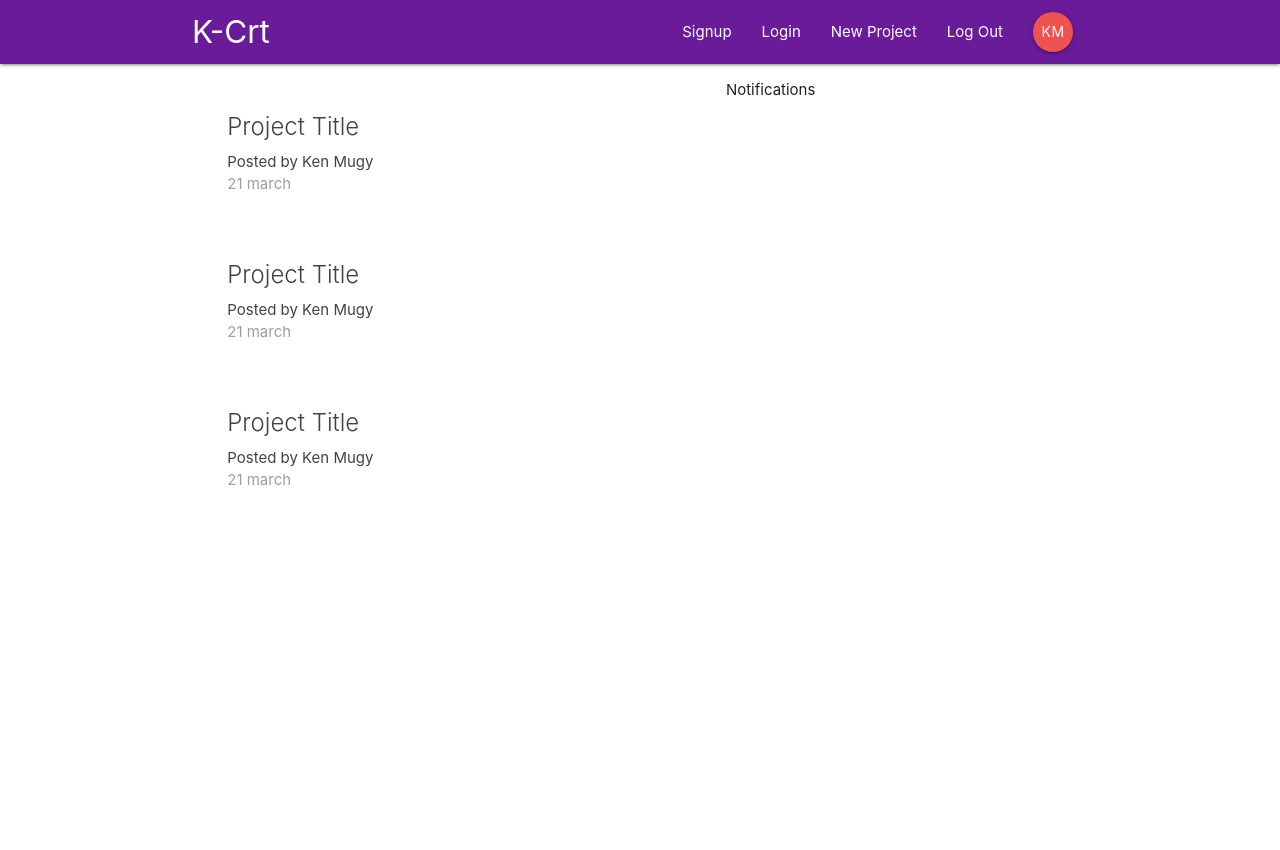
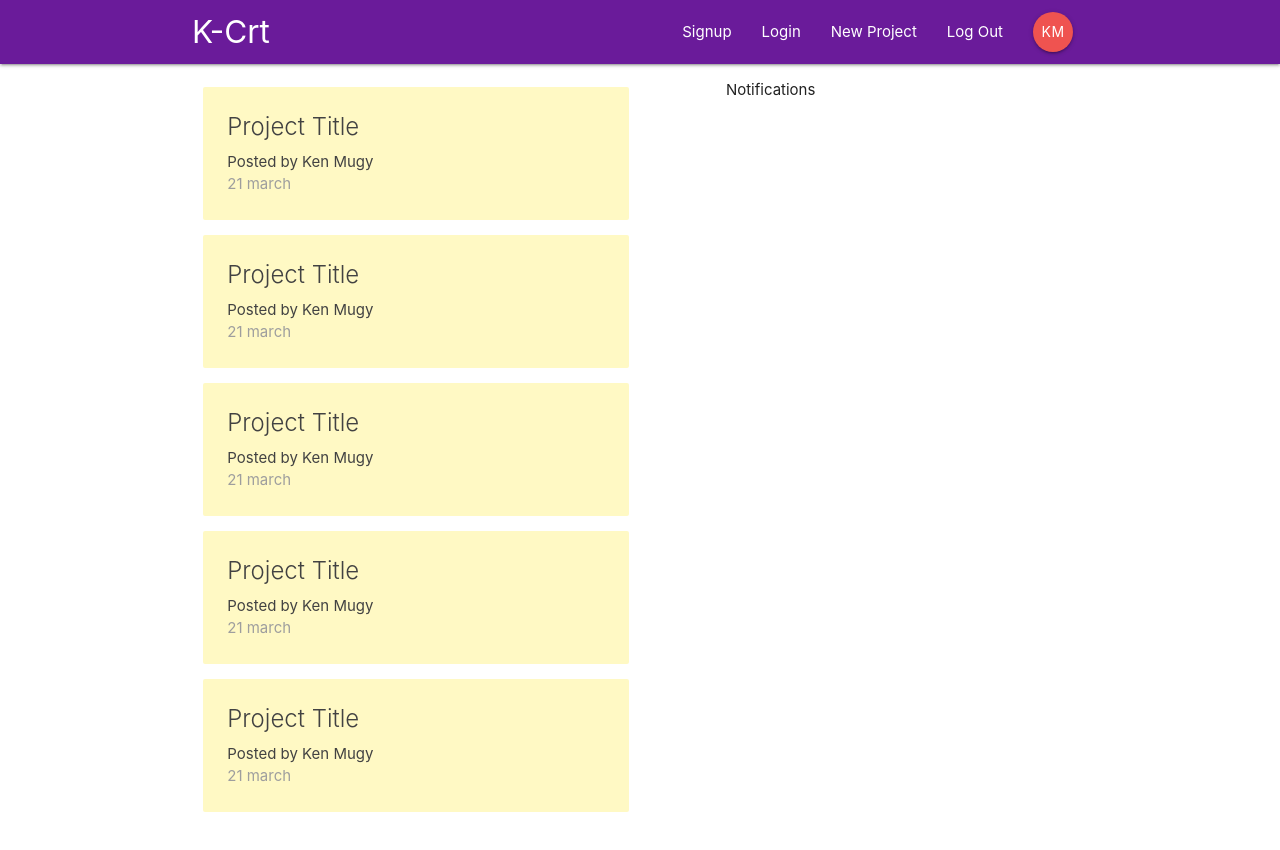
Before and after one commit to kenmugy/react-redux-firebase--, a React (Create React App) app: page / in a window 1280 px wide. Shown: the top 850 px of the page. Before the commit the page ends 800 px from the top, so only its background shows below. Built offline with nearby package versions, Linux system fonts and the light colour scheme.

Commit message:
added project summary functionality

```diff
--- a/src/components/projects/ProjectList.js
+++ b/src/components/projects/ProjectList.js
@@ -1,31 +1,14 @@
 import React from 'react';
+import ProjectSummary from './ProjectSummary';
 
 const ProjectList = () => {
   return (
     <div className='project-list section'>
-      <div className='card z-depth-0 project-summary'>
-        <div className='card-content grey-text text-darken-3'>
-          <span className='card-title'>Project Title</span>
-          <p>Posted by Ken Mugy</p>
-          <p className='grey-text'>21 march</p>
-        </div>
-      </div>
-
-      <div className='card z-depth-0 project-summary'>
-        <div className='card-content grey-text text-darken-3'>
-          <span className='card-title'>Project Title</span>
-          <p>Posted by Ken Mugy</p>
-          <p className='grey-text'>21 march</p>
-        </div>
-      </div>
-
-      <div className='card z-depth-0 project-summary'>
-        <div className='card-content grey-text text-darken-3'>
-          <span className='card-title'>Project Title</span>
-          <p>Posted by Ken Mugy</p>
-          <p className='grey-text'>21 march</p>
-        </div>
-      </div>
+      <ProjectSummary />
+      <ProjectSummary />
+      <ProjectSummary />
+      <ProjectSummary />
+      <ProjectSummary />
     </div>
   );
 };
--- a/src/components/projects/ProjectSummary.js
+++ b/src/components/projects/ProjectSummary.js
@@ -0,0 +1,17 @@
+import React from 'react';
+
+const ProjectSummary = () => {
+  return (
+    <div>
+      <div className='card z-depth-0 project-summary yellow lighten-4'>
+        <div className='card-content grey-text text-darken-3'>
+          <span className='card-title'>Project Title</span>
+          <p>Posted by Ken Mugy</p>
+          <p className='grey-text'>21 march</p>
+        </div>
+      </div>
+    </div>
+  );
+};
+
+export default ProjectSummary;
```
